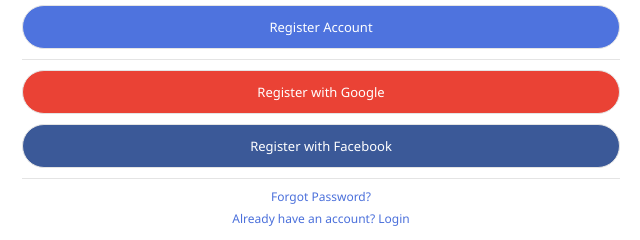
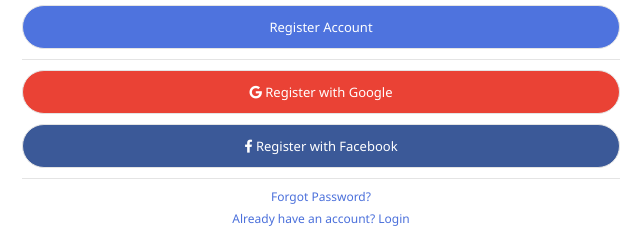
Before and after one commit to AlanFelipeAliske/CaixaLogin, a plain HTML site: page index.html in a window 1280 px wide. Shown: the part 298-538 px from the top of the page, 545-1185 px from the left. Drawn offline with Linux system fonts and the light colour scheme.

Commit message:
Atualizando

```diff
--- a/css/index.css
+++ b/css/index.css
@@ -78,7 +78,7 @@ main div a{
 main div a:hover{
 	color: black;
 }
-input{
+button, input{
   width: 100%;
   border: solid 1px #e4e4e4;
   padding: 12px 6px 12px 6px;
--- a/index.html
+++ b/index.html
@@ -4,6 +4,8 @@
   <meta charset="UTF-8">
   <meta name="viewport" content="width=device-width, initial-scale=1.0">
   <link rel="stylesheet" href="css/index.css">
+  <link rel="stylesheet" href="https://use.fontawesome.com/releases/v5.14.0/css/all.css">
+  <link rel="stylesheet" href="https://use.fontawesome.com/releases/v5.14.0/css/v4-shims.css">
   <title>Login</title>
 </head>
 <body>
@@ -24,10 +26,10 @@
               <div class="cf-col-12"><input type="email" placeholder="Email Address" id="email"></div>
               <div class="cf-col-6"><input type="password" placeholder="Password" id="password"></div>
               <div class="cf-col-6"><input type="password" placeholder="Repeat Password" id="repeatPassword"></div>
-              <div class="cf-col-12"><input class="buttonAccount" type="button" value="Register Account"></div>
+              <div class="cf-col-12"><button class="buttonAccount">Register Account</button></div>
               <div class="linha"></div>
-              <div class="cf-col-12"><input class="buttonGoogle" type="button" value="Register with Google"></i></div>
-              <div class="cf-col-12"><input class="buttonFace" type="button" value="Register with Facebook"></div>
+              <div class="cf-col-12"><button class="buttonGoogle"><i class="fa fa-google" aria-hidden="true"></i> Register with Google </button></div>
+              <div class="cf-col-12"><button class="buttonFace"><i class="fa fa-facebook" aria-hidden="true"></i> Register with Facebook </button></div>
               <div class="linha"></div>
             </div>
             <a href="/">Forgot Password?</a><br>
```
